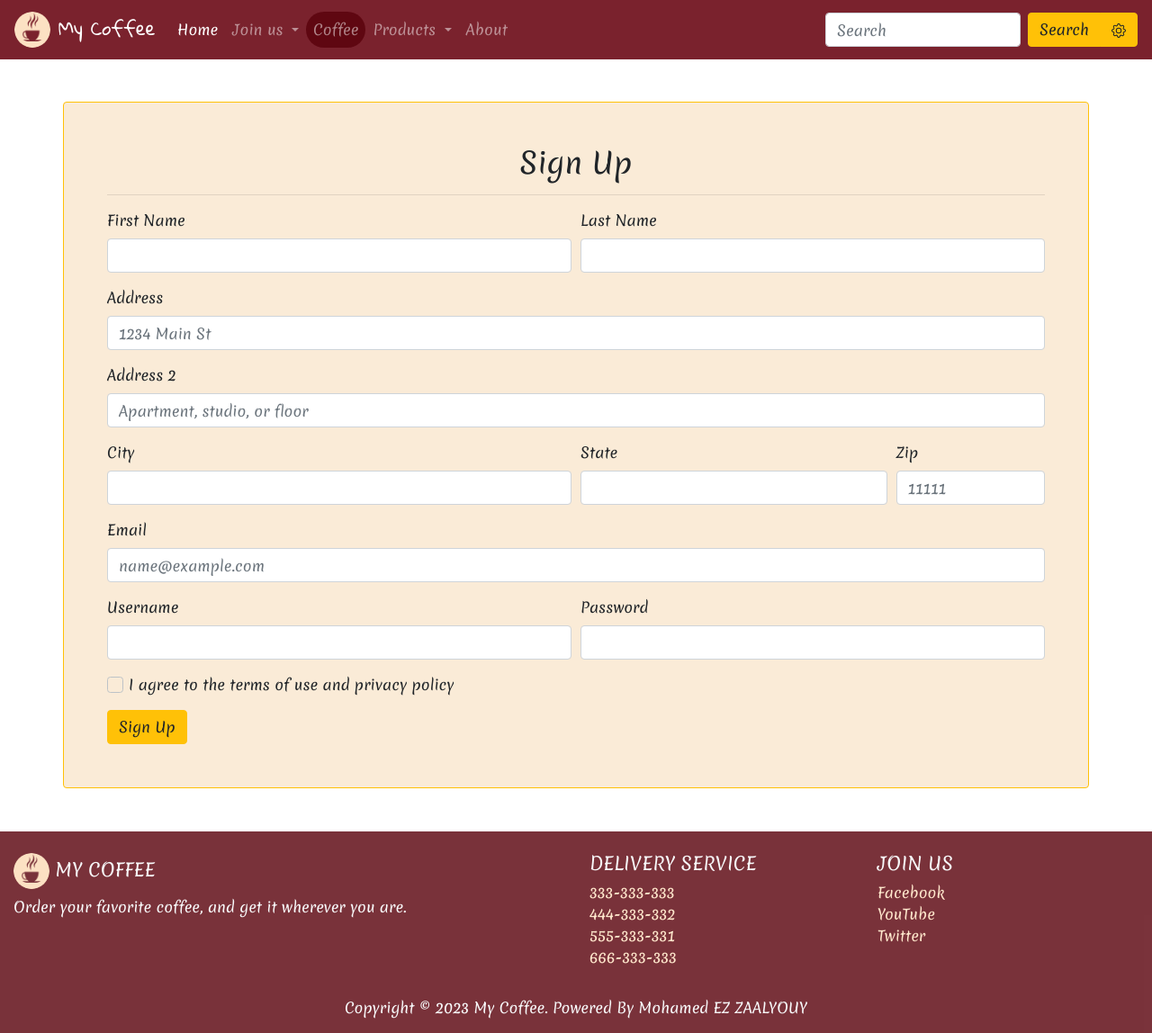
After one commit to MohamedEZ-zaalyouy/MyCoffee-Project-With-Django, a Django app: page /accounts/signup/ in a window 1280 px wide. The commit adds this page. Shown: the whole page at 90% size. Run offline with Django 4.2, Linux system fonts and the light colour scheme; some libraries are stand-ins or nearby versions.

Commit message:
add  accounts pages

```diff
--- /dev/null
+++ b/accounts/urls.py
@@ -0,0 +1,8 @@
+from django.urls import path
+from . import views
+
+urlpatterns = [
+    path('signin/', views.signin , name='signin'),
+    path('signup/', views.signup , name='signup'),
+    path('profile/', views.profile , name='profile'),
+]
--- a/accounts/views.py
+++ b/accounts/views.py
@@ -1,3 +1,15 @@
 from django.shortcuts import render
 
 # Create your views here.
+
+
+def signin(request):
+    return render(request,'accounts/signin.html')
+
+
+def signup(request):
+    return render(request,'accounts/signup.html')
+
+
+def profile(request):
+    return render(request,'accounts/profile.html')
--- a/mycoffee/settings.py
+++ b/mycoffee/settings.py
@@ -38,7 +38,8 @@ INSTALLED_APPS = [
     'django.contrib.sessions',
     'django.contrib.messages',
     'django.contrib.staticfiles',
-    'pages.apps.PagesConfig'
+    'pages.apps.PagesConfig',
+    'accounts.apps.AccountsConfig',
 ]
 
 MIDDLEWARE = [
--- a/mycoffee/urls.py
+++ b/mycoffee/urls.py
@@ -18,5 +18,6 @@ from django.urls import path,include
 
 urlpatterns = [
     path('', include('pages.urls')),
+    path('accounts/', include('accounts.urls')),
     path('admin/', admin.site.urls),
 ]
--- /dev/null
+++ b/templates/accounts/signup.html
@@ -0,0 +1,71 @@
+{% extends 'base.html' %}
+{% block content %}
+    <div class="my-form container p-5 my-5 rounded border border-warning">
+        <form>
+            <h2 class="text-center">Sign Up</h2>
+            <hr>
+
+            <div class="form-row">
+                <div class="form-group col-md-6">
+                    <label for="inputFirstName">First Name</label>
+                    <input type="text" class="form-control" id="inputFirstName" required>
+                </div>
+                <div class="form-group col-md-6">
+                    <label for="inputLastName">Last Name</label>
+                    <input type="text" class="form-control" id="inputLastName" required>
+                </div>
+            </div>
+
+            <div class="form-group">
+                <label for="inputAddress">Address</label>
+                <input type="text" class="form-control" id="inputAddress" placeholder="1234 Main St" required>
+            </div>
+            <div class="form-group">
+                <label for="inputAddress2">Address 2</label>
+                <input type="text" class="form-control" id="inputAddress2" placeholder="Apartment, studio, or floor" required>
+            </div>
+            <div class="form-row">
+                <div class="form-group col-md-6">
+                    <label for="inputCity">City</label>
+                    <input type="text" class="form-control" id="inputCity" required>
+                </div>
+                <div class="form-group col-md-4">
+                    <label for="inputZip">State</label>
+                    <input type="text" class="form-control" id="inputZip" required>
+                </div>
+                <div class="form-group col-md-2">
+                    <label for="inputZip">Zip</label>
+                    <input type="text" class="form-control" id="inputZip" placeholder="11111" required>
+                </div>
+            </div>
+            <div class="form-group">
+                <label for="inputEmail">Email</label>
+                <input type="email" class="form-control" id="inputEmail" placeholder="name@example.com" required>
+            </div>
+            <div class="form-row">
+                <div class="form-group col-md-6">
+                    <label for="inputUsername">Username</label>
+                    <input type="text" class="form-control" id="inputUsername" placeholder="" required>
+                </div>
+                <div class="form-group col-md-6">
+                    <label for="inputPassword">Password</label>
+                    <input type="password" class="form-control" id="inputPassword" required>
+                </div>
+            </div>
+            <div class="form-group">
+                <div class="pretty p-svg p-curve p-jelly">
+                    <input type="checkbox" id="inputTerms" />
+                    <div class="state p-warning">
+                        <!-- svg path -->
+                        <svg class="svg svg-icon" viewBox="0 0 20 20">
+                            <path d="M7.629,14.566c0.125,0.125,0.291,0.188,0.456,0.188c0.164,0,0.329-0.062,0.456-0.188l8.219-8.221c0.252-0.252,0.252-0.659,0-0.911c-0.252-0.252-0.659-0.252-0.911,0l-7.764,7.763L4.152,9.267c-0.252-0.251-0.66-0.251-0.911,0c-0.252,0.252-0.252,0.66,0,0.911L7.629,14.566z" style="stroke: white;fill:white;"></path>
+                        </svg>
+                        <label>I agree to the terms of use and privacy policy</label>
+                    </div>
+                </div>
+            </div>
+            <button type="submit" class="btn btn-warning">Sign Up</button>
+        </form>
+
+    </div>
+{% endblock content %}
--- a/templates/partials/navbar.html
+++ b/templates/partials/navbar.html
@@ -21,10 +21,10 @@
         Join us
         </a>
         <div class="dropdown-menu animate slideIn" aria-labelledby="navbarDropdown">
-        <a class="dropdown-item" href="#">Sign in</a>
-        <a class="dropdown-item" href="#">Sign up</a>
+        <a class="dropdown-item" href="/accounts/signin">Sign in</a>
+        <a class="dropdown-item" href="/accounts/signup">Sign up</a>
         <div class="dropdown-divider"></div>
-        <a class="dropdown-item" href="#">Profile</a>
+        <a class="dropdown-item" href="/accounts/profile">Profile</a>
         </div>
         </li>
 
```
Also changed, not shown: templates/accounts/profile.html (added, +61 -0 lines), templates/accounts/signin.html (added, +33 -0 lines).
